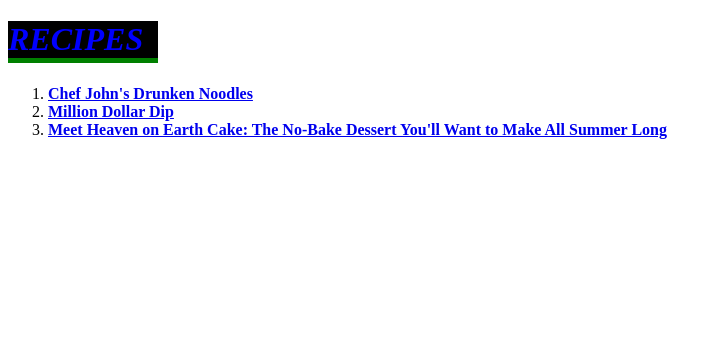
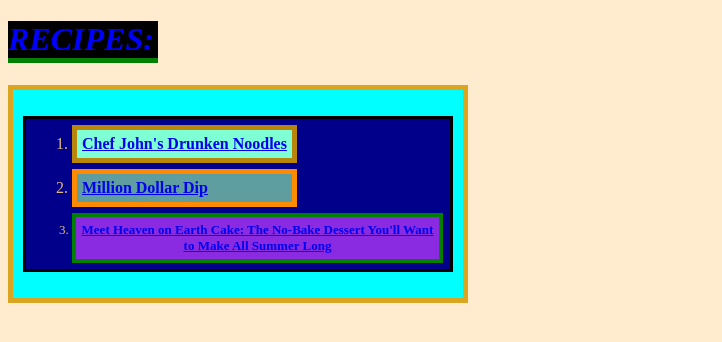
Before and after one commit to madcs50/odin-recipes, a plain HTML site: page index.html in a window 1280 px wide. Shown: the whole page, without its empty margins (0-722 px from the left). Drawn offline with Linux system fonts and the light colour scheme.

Commit message:
index done

```diff
--- a/index.html
+++ b/index.html
@@ -7,12 +7,14 @@
     </head>
     <body>
         <div>
-        <h1 class="title"><em> RECIPES </em></h1>
+        <h1 class="title"><em> RECIPES: </em></h1>
         </div>
-        <ol>
-            <li><a href="./recipes_file/recipes_one.html" target = "blank" rel = "noopener noreferrer"><strong>Chef John's Drunken Noodles</strong></a></li>
-            <li><a href="./recipes_file/recipes_tow.html" target = "blank" rel= "noopener noreferrer"><strong>Million Dollar Dip</strong></a></li>
-            <li><a href="./recipes_file/recipes_three.html" target ="blank" rel = "noopener noreferrer"><strong>Meet Heaven on Earth Cake: The No-Bake Dessert You'll Want to Make All Summer Long</strong></a></li>
+        <div class="dan">
+        <ol class="list">
+            <li class="listone"><a href="./recipes_file/recipes_one.html" target = "blank" rel = "noopener noreferrer"><strong>Chef John's Drunken Noodles</strong></a></li>
+            <li class="listtwo"><a href="./recipes_file/recipes_tow.html" target = "blank" rel= "noopener noreferrer"><strong>Million Dollar Dip</strong></a></li>
+            <li class="listthree"><a href="./recipes_file/recipes_three.html" target ="blank" rel = "noopener noreferrer"><strong>Meet Heaven on Earth Cake: The No-Bake Dessert You'll Want to Make All Summer Long</strong></a></li>
         </ol>
+        </div>
     </body>
 </html>
--- a/styles.css
+++ b/styles.css
@@ -6,5 +6,48 @@ background-color: black;
 .title{
     color:blue;
     border-bottom:5px solid green;
+}
 
+.list{
+    height:auto;
+    width:auto;
+    background-color:darkblue;
+    border:3px solid black;
 }
+.dan{
+    height: auto;
+    width: 430px;
+    background-color: aqua;
+    padding:10px;
+    color:burlywood;
+    border:5px solid goldenrod;
+}
+.listone{
+    height:auto;
+    width:205px;
+    background-color: aquamarine;
+    padding:5px;
+    border:5px solid darkgoldenrod;
+    margin:6px;
+}
+.listtwo{
+    height: auto;
+    width: 205px;
+    background-color: cadetblue;
+    padding: 5px;
+    border:5px solid darkorange;
+    margin: 6px;
+}
+.listthree{
+    text-align: center;
+    font-size: 13px;
+    height:auto;
+    width:353px;
+    background-color: blueviolet;
+    padding:5px;
+    border:4px solid green;
+    margin: 6px;
+}
+body{
+    background-color: blanchedalmond;
+}
```
